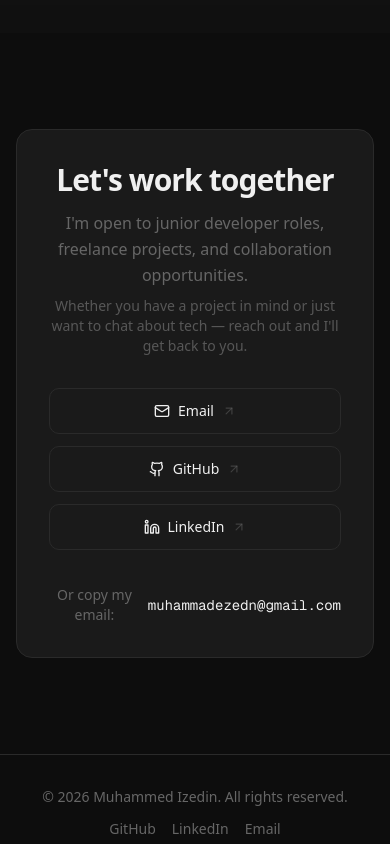
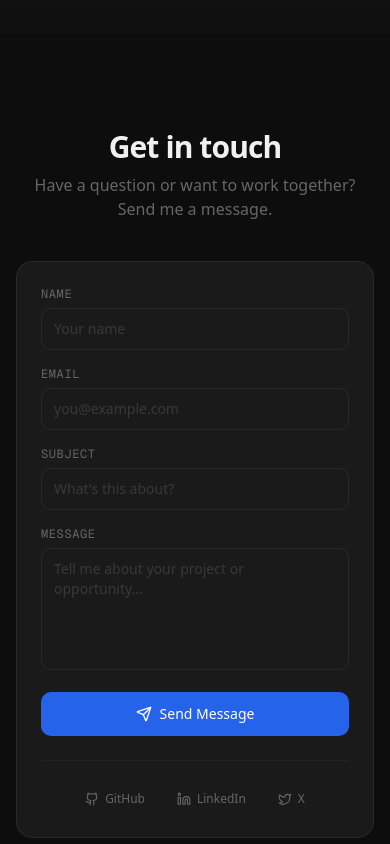
Before and after one commit to muhammedez/portfolio, a Next.js app: page / in a window 390 px wide. Shown: the part 6600-7444 px from the top of the page. Built offline with nearby package versions, Linux system fonts and the light colour scheme.

Commit message:
feat: enhance ContactSection with form submission

```diff
--- a/src/components/sections/ContactSection.tsx
+++ b/src/components/sections/ContactSection.tsx
@@ -1,101 +1,131 @@
 "use client";
 
-import { useState } from "react";
-import { motion } from "framer-motion";
+import { type FormEvent } from "react";
 import { AnimatedSection } from "@/components/ui/AnimatedSection";
 import { siteConfig } from "@/lib/data";
-import { Github, Linkedin, Mail, Check, ArrowUpRight } from "lucide-react";
+import { Github, Linkedin, Send, Twitter } from "lucide-react";
 
 export function ContactSection() {
-  const [copied, setCopied] = useState(false);
+  const handleSubmit = (e: FormEvent<HTMLFormElement>) => {
+    e.preventDefault();
+    const form = e.currentTarget;
+    const data = new FormData(form);
+    const name = data.get("name") as string;
+    const email = data.get("email") as string;
+    const subject = data.get("subject") as string;
+    const message = data.get("message") as string;
 
-  const handleCopyEmail = async () => {
-    try {
-      await navigator.clipboard.writeText(siteConfig.email);
-      setCopied(true);
-      setTimeout(() => setCopied(false), 2000);
-    } catch {
-      const textArea = document.createElement("textarea");
-      textArea.value = siteConfig.email;
-      document.body.appendChild(textArea);
-      textArea.select();
-      document.execCommand("copy");
-      document.body.removeChild(textArea);
-      setCopied(true);
-      setTimeout(() => setCopied(false), 2000);
-    }
+    const body = `From: ${name} (${email})\n\n${message}`;
+    window.location.href = `mailto:${siteConfig.email}?subject=${encodeURIComponent(subject)}&body=${encodeURIComponent(body)}`;
+    form.reset();
   };
-
-  const contactLinks = [
-    {
-      label: "Email",
-      href: `mailto:${siteConfig.email}`,
-      icon: Mail,
-    },
-    {
-      label: "GitHub",
-      href: siteConfig.github,
-      icon: Github,
-    },
-    {
-      label: "LinkedIn",
-      href: siteConfig.linkedin,
-      icon: Linkedin,
-    },
-  ];
 
   return (
     <section id="contact" className="py-24 sm:py-32 px-4 sm:px-6">
-      <div className="max-w-xl mx-auto">
+      <div className="max-w-lg mx-auto">
         <AnimatedSection>
-          <div className="rounded-2xl bg-card border border-border p-8 sm:p-10 text-center">
-            <h2 className="text-3xl sm:text-4xl font-bold tracking-[-0.03em] text-foreground mb-3">
-              Let&apos;s work together
-            </h2>
-            <p className="text-muted-foreground text-base mb-2 max-w-md mx-auto leading-relaxed">
-              I&apos;m open to junior developer roles, freelance projects, and collaboration opportunities.
-            </p>
-            <p className="text-muted-foreground/80 text-sm mb-8 max-w-md mx-auto">
-              Whether you have a project in mind or just want to chat about tech — reach out and I&apos;ll get back to you.
-            </p>
+          <h2 className="text-3xl sm:text-4xl font-bold tracking-[-0.03em] text-foreground mb-2 text-center">
+            Get in touch
+          </h2>
+          <p className="text-muted-foreground text-base mb-10 text-center">
+            Have a question or want to work together? Send me a message.
+          </p>
+        </AnimatedSection>
 
-            {/* Contact buttons */}
-            <div className="flex flex-col sm:flex-row items-center justify-center gap-3 mb-8">
-              {contactLinks.map((link) => (
-                <a
-                  key={link.label}
-                  href={link.href}
-                  target={link.label !== "Email" ? "_blank" : undefined}
-                  rel={link.label !== "Email" ? "noopener noreferrer" : undefined}
-                  className="w-full sm:w-auto inline-flex items-center justify-center gap-2 px-5 py-3 rounded-lg border border-border bg-surface hover:border-accent/50 hover:text-accent transition-all duration-200 text-sm font-medium"
-                >
-                  <link.icon className="h-4 w-4" />
-                  <span>{link.label}</span>
-                  <ArrowUpRight className="h-3.5 w-3.5 text-muted-foreground/50" />
-                </a>
-              ))}
-            </div>
+        <AnimatedSection delay={0.1}>
+          <div className="rounded-2xl bg-card border border-border p-6 sm:p-8">
+            <form onSubmit={handleSubmit} className="space-y-4">
+              <div className="grid sm:grid-cols-2 gap-4">
+                <div>
+                  <label htmlFor="name" className="block text-xs font-mono text-muted-foreground uppercase tracking-wider mb-1.5">
+                    Name
+                  </label>
+                  <input
+                    type="text"
+                    id="name"
+                    name="name"
+                    required
+                    className="w-full px-3 py-2.5 rounded-lg border border-border bg-surface text-sm text-foreground placeholder:text-muted-foreground/40 focus:outline-none focus:border-accent transition-colors duration-200"
+                    placeholder="Your name"
+                  />
+                </div>
+                <div>
+                  <label htmlFor="email" className="block text-xs font-mono text-muted-foreground uppercase tracking-wider mb-1.5">
+                    Email
+                  </label>
+                  <input
+                    type="email"
+                    id="email"
+                    name="email"
+                    required
+                    className="w-full px-3 py-2.5 rounded-lg border border-border bg-surface text-sm text-foreground placeholder:text-muted-foreground/40 focus:outline-none focus:border-accent transition-colors duration-200"
+                    placeholder="you@example.com"
+                  />
+                </div>
+              </div>
+              <div>
+                <label htmlFor="subject" className="block text-xs font-mono text-muted-foreground uppercase tracking-wider mb-1.5">
+                  Subject
+                </label>
+                <input
+                  type="text"
+                  id="subject"
+                  name="subject"
+                  required
+                  className="w-full px-3 py-2.5 rounded-lg border border-border bg-surface text-sm text-foreground placeholder:text-muted-foreground/40 focus:outline-none focus:border-accent transition-colors duration-200"
+                  placeholder="What's this about?"
+                />
+              </div>
+              <div>
+                <label htmlFor="message" className="block text-xs font-mono text-muted-foreground uppercase tracking-wider mb-1.5">
+                  Message
+                </label>
+                <textarea
+                  id="message"
+                  name="message"
+                  required
+                  rows={5}
+                  className="w-full px-3 py-2.5 rounded-lg border border-border bg-surface text-sm text-foreground placeholder:text-muted-foreground/40 focus:outline-none focus:border-accent transition-colors duration-200 resize-none"
+                  placeholder="Tell me about your project or opportunity..."
+                />
+              </div>
+              <button
+                type="submit"
+                className="w-full inline-flex items-center justify-center gap-2 px-5 py-3 bg-accent text-white rounded-lg font-medium text-sm hover:bg-accent/90 transition-all duration-200 hover:shadow-lg hover:shadow-accent/25"
+              >
+                <Send className="h-4 w-4" />
+                Send Message
+              </button>
+            </form>
 
-            {/* Copy email */}
-            <div className="inline-flex items-center gap-2 text-sm">
-              <span className="text-muted-foreground">Or copy my email:</span>
-              <button
-                onClick={handleCopyEmail}
-                className="font-mono text-foreground hover:text-accent transition-colors duration-200 cursor-pointer"
-                aria-label="Copy email address"
+            <div className="mt-6 pt-6 border-t border-border/50 flex items-center justify-center gap-2">
+              <a
+                href={siteConfig.github}
+                target="_blank"
+                rel="noopener noreferrer"
+                className="inline-flex items-center gap-1.5 px-3 py-1.5 rounded-md text-xs font-medium text-muted-foreground hover:text-accent hover:bg-surface transition-colors duration-200"
               >
-                {siteConfig.email}
-              </button>
-              {copied && (
-                <motion.span
-                  className="inline-flex items-center gap-1 text-accent text-sm font-medium"
-                  initial={{ opacity: 0, scale: 0.8 }}
-                  animate={{ opacity: 1, scale: 1 }}
-                >
-                  <Check className="h-4 w-4" />
-                  Copied!
-                </motion.span>
-              )}
+                <Github className="h-3.5 w-3.5" />
+                GitHub
+              </a>
+              <a
+                href={siteConfig.linkedin}
+                target="_blank"
+                rel="noopener noreferrer"
+                className="inline-flex items-center gap-1.5 px-3 py-1.5 rounded-md text-xs font-medium text-muted-foreground hover:text-accent hover:bg-surface transition-colors duration-200"
+              >
+                <Linkedin className="h-3.5 w-3.5" />
+                LinkedIn
+              </a>
+              <a
+                href={siteConfig.twitter}
+                target="_blank"
+                rel="noopener noreferrer"
+                className="inline-flex items-center gap-1.5 px-3 py-1.5 rounded-md text-xs font-medium text-muted-foreground hover:text-accent hover:bg-surface transition-colors duration-200"
+              >
+                <Twitter className="h-3.5 w-3.5" />
+                X
+              </a>
             </div>
           </div>
         </AnimatedSection>
```
